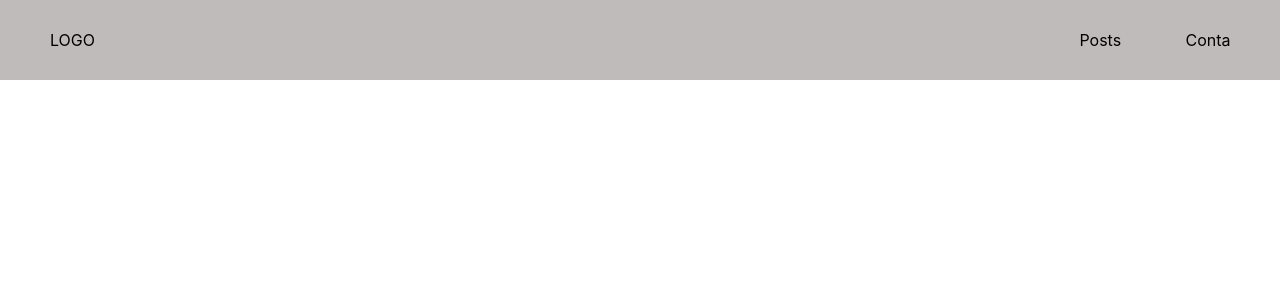
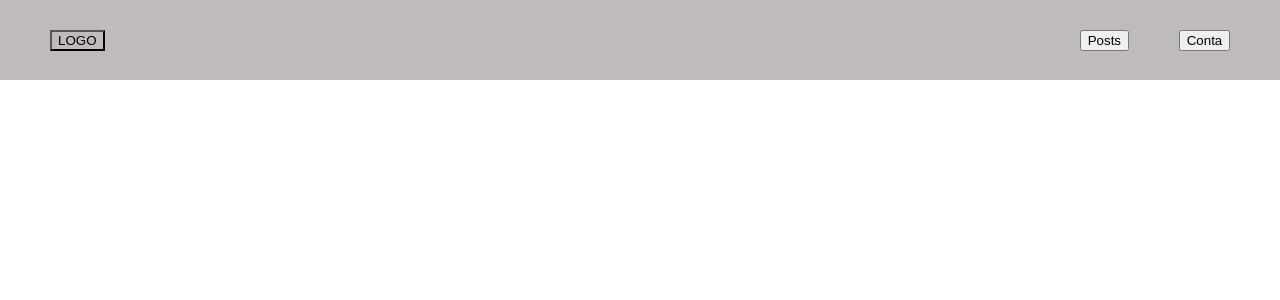
Before and after one commit to Shidoshi93/projeto-integrador, a React (Create React App) app: page / in a window 1280 px wide. Shown: the top 300 px of the page. Built offline with nearby package versions, Linux system fonts and the light colour scheme; a web font is replaced by a local one.

Commit message:
Implementado rotas nos butões.

```diff
--- a/src/components/Nav/CardOptionsAcount.js
+++ b/src/components/Nav/CardOptionsAcount.js
@@ -9,19 +9,24 @@ function CardOptionAcount(props) {
             <nav className='hide-nav'>
                 <ul className='hide-ul'>
                     <li>
-                        <a onClick={() => goTo(history, '/login')} alt='botão que leva para página dos posts'>
+                        <button onClick={() => goTo(history, '/login')} alt='botão que leva para página dos posts'>
                             Login
-                        </a>
+                        </button>
                     </li>
                     <li>
-                        <a onClick={() => goTo(history, '/signup')} alt='botão com opções de conta'>
+                        <button onClick={() => goTo(history, '/signup')} alt='botão com opções de conta'>
                             Signup
-                        </a>
+                        </button>
                     </li>
                     <li>
-                        <a href='#' alt='botão com opções de conta'>
+                        <button onClick={() => goTo(history, '/profile')} alt='botão com opções de conta'>
+                            Profile
+                        </button>
+                    </li>
+                    <li>
+                        <button href='#' alt='botão com opções de conta'>
                             Logout
-                        </a>
+                        </button>
                     </li>
                 </ul>
             </nav>
--- a/src/components/Nav/Nav.js
+++ b/src/components/Nav/Nav.js
@@ -17,22 +17,22 @@ function Nav() {
         <div>
             <Header>
                 <div>
-                    <a className='logo' alt='logo do projeto' onClick={() => goToBack(history)}>
+                    <button className='logo' alt='logo do projeto' onClick={() => goToBack(history)}>
                         LOGO
-                    </a>
+                    </button>
                 </div>
 
                 <nav>
                     <ul className='nav-ul'>
                         <li>
-                            <a onClick={() => goTo(history, '/feed')} alt='botão que leva para página dos posts'>
+                            <button onClick={() => goTo(history, '/feed')} alt='botão que leva para página dos posts'>
                                 Posts
-                            </a>
+                            </button>
                         </li>
                         <li>
-                            <a alt='botão com opções de conta do usuário' onClick={() => click(!HideMenu)}>
+                            <button alt='botão com opções de conta do usuário' onClick={() => click(!HideMenu)}>
                                 Conta
-                            </a>
+                            </button>
                         </li>
                     </ul>
 
```
